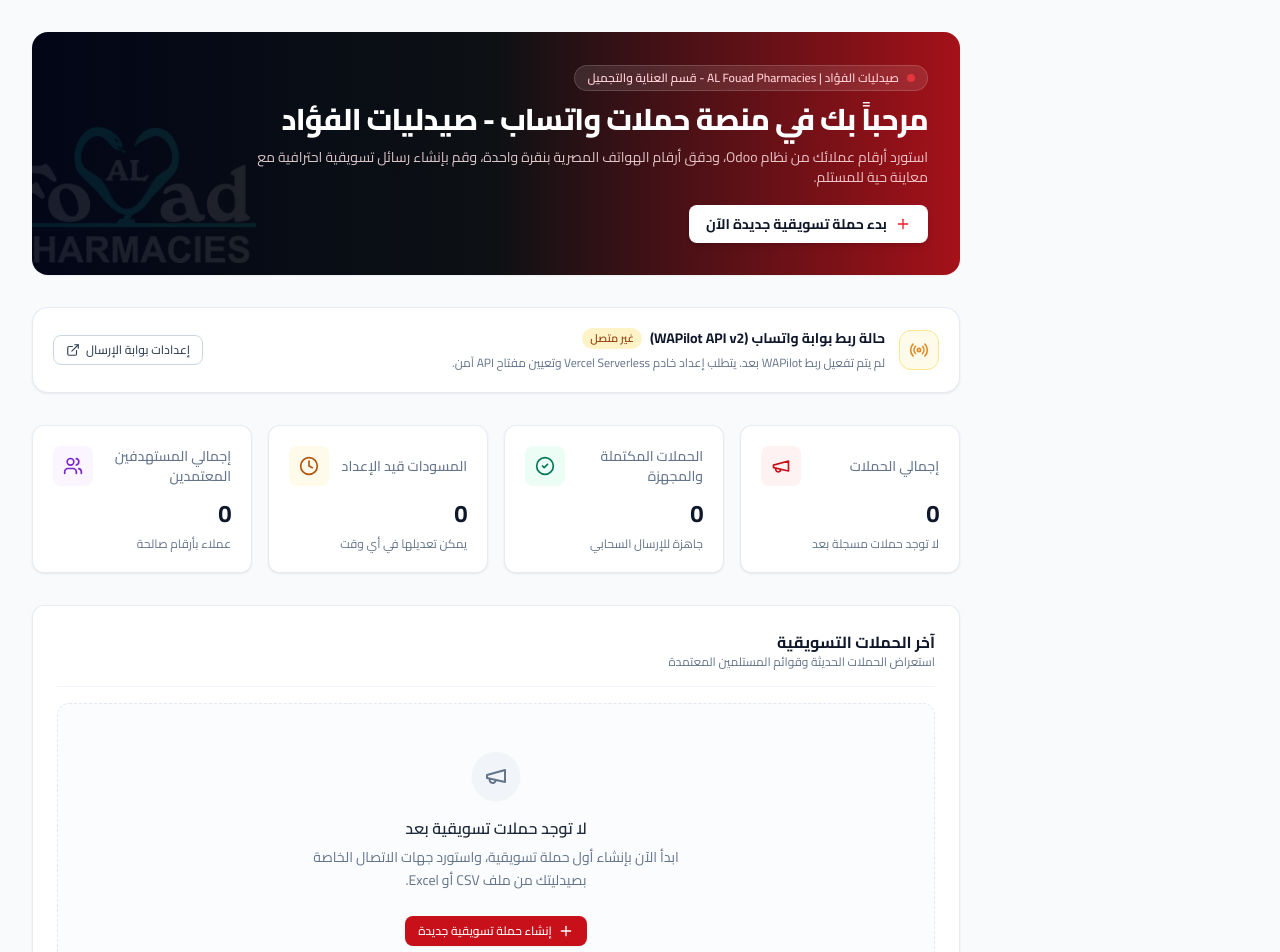
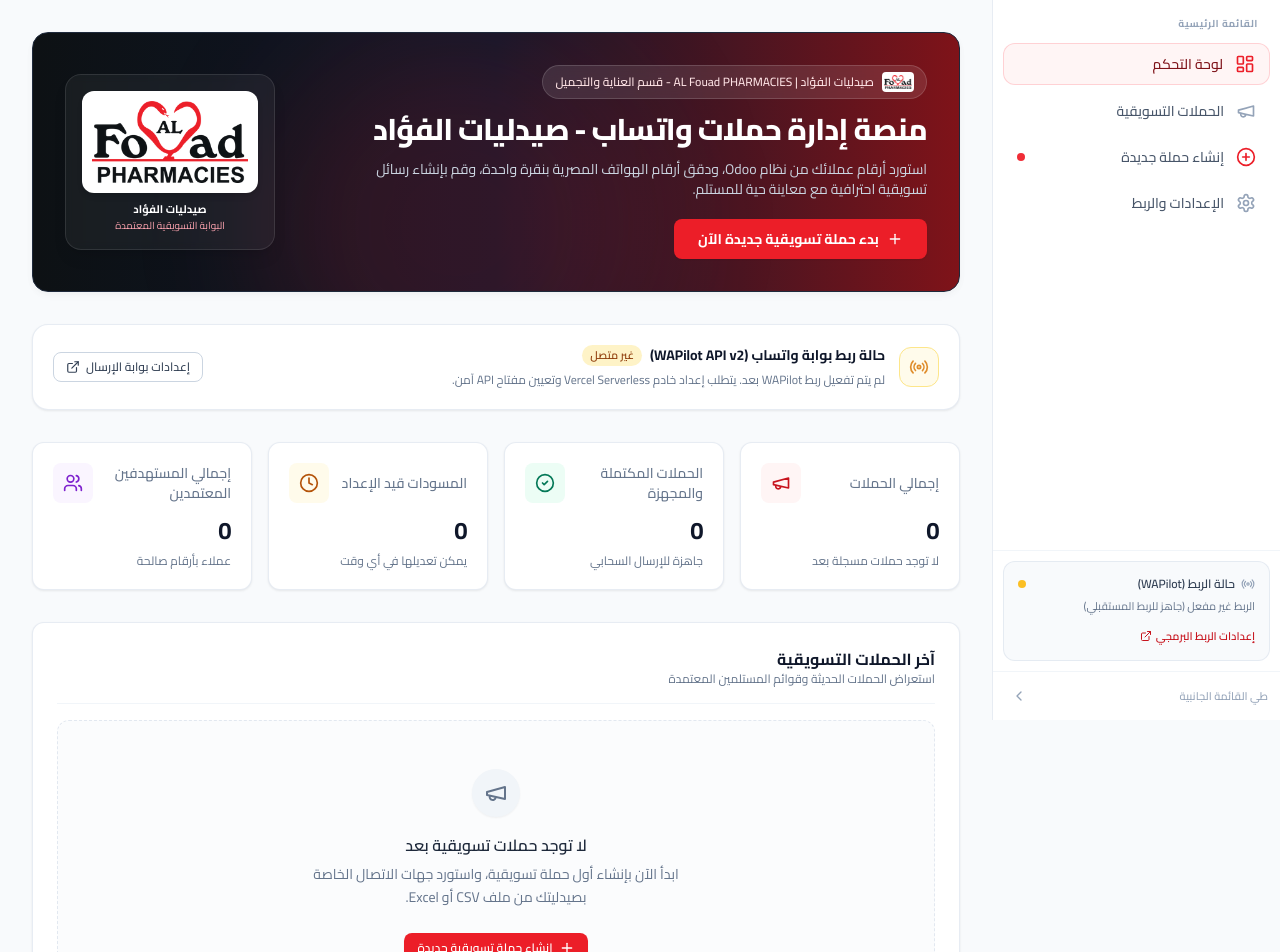
Before and after one commit to Mohamed-shamel1/campaign-project, a React (Vite) app: page / in a window 1280 px wide. Shown: the part 80-1032 px from the top of the page. Built offline with nearby package versions, Linux system fonts and the light colour scheme.

Commit message:
feat: collapsible sidebar and official Al Fouad Pharmacies design system

```diff
--- a/src/components/common/Button.tsx
+++ b/src/components/common/Button.tsx
@@ -37,7 +37,7 @@ export const Button: React.FC<ButtonProps> = ({
 
   const variantClasses = {
     primary:
-      'bg-brand-700 hover:bg-brand-800 text-white shadow-sm focus:ring-brand-500 border border-transparent',
+      'bg-brand-600 hover:bg-brand-700 text-white shadow-sm hover:shadow-glow focus:ring-brand-500 border border-transparent font-semibold',
     secondary:
       'bg-slate-100 hover:bg-slate-200 text-slate-800 focus:ring-slate-400 border border-slate-200/60',
     outline:
--- a/src/components/layout/AppLayout.tsx
+++ b/src/components/layout/AppLayout.tsx
@@ -1,4 +1,4 @@
-import React, { useState } from 'react';
+import React, { useState, useEffect } from 'react';
 import { Outlet } from 'react-router-dom';
 import { Sidebar } from './Sidebar';
 import { Header } from './Header';
@@ -6,15 +6,58 @@ import { MobileBottomNav } from './MobileBottomNav';
 
 export const AppLayout: React.FC = () => {
   const [sidebarOpen, setSidebarOpen] = useState(false);
+  const [isCollapsed, setIsCollapsed] = useState<boolean>(() => {
+    try {
+      return localStorage.getItem('al_fouad_sidebar_collapsed') === 'true';
+    } catch {
+      return false;
+    }
+  });
+
+  const handleToggleCollapse = () => {
+    setIsCollapsed(prev => {
+      const next = !prev;
+      try {
+        localStorage.setItem('al_fouad_sidebar_collapsed', String(next));
+      } catch {
+        // ignore
+      }
+      return next;
+    });
+  };
+
+  // Close mobile drawer on route resize to desktop
+  useEffect(() => {
+    const handleResize = () => {
+      if (window.innerWidth >= 1024) {
+        setSidebarOpen(false);
+      }
+    };
+    window.addEventListener('resize', handleResize);
+    return () => window.removeEventListener('resize', handleResize);
+  }, []);
 
   return (
     <div className="min-h-screen bg-slate-50 flex">
-      {/* Sidebar (Desktop + Mobile Drawer) */}
-      <Sidebar isOpen={sidebarOpen} onClose={() => setSidebarOpen(false)} />
+      {/* Sidebar (Desktop Collapsible Rail / Expanded + Mobile Drawer) */}
+      <Sidebar
+        isOpen={sidebarOpen}
+        onClose={() => setSidebarOpen(false)}
+        isCollapsed={isCollapsed}
+        onToggleCollapse={handleToggleCollapse}
+      />
 
-      {/* Main Content Area */}
-      <div className="flex-1 flex flex-col min-w-0 lg:ms-72">
-        <Header onOpenSidebar={() => setSidebarOpen(true)} />
+      {/* Main Content Area with Dynamic Smooth Transition */}
+      <div
+        className={`flex-1 flex flex-col min-w-0 transition-all duration-300 ease-in-out ${
+          isCollapsed ? 'lg:ms-20' : 'lg:ms-72'
+        }`}
+      >
+        <Header
+          onOpenSidebar={() => setSidebarOpen(true)}
+          isCollapsed={isCollapsed}
+          onToggleCollapse={handleToggleCollapse}
+        />
         <main className="flex-1 p-3.5 sm:p-6 lg:p-8 max-w-7xl w-full mx-auto pb-24 lg:pb-8">
           <Outlet />
         </main>
--- a/src/components/layout/Sidebar.tsx
+++ b/src/components/layout/Sidebar.tsx
@@ -8,15 +8,24 @@ import {
   Radio,
   ExternalLink,
   X,
+  ChevronRight,
+  ChevronLeft,
 } from 'lucide-react';
 import { useSettings } from '../../hooks/useSettings';
 
 interface SidebarProps {
-  isOpen: boolean;
+  isOpen: boolean; // For mobile off-canvas drawer
   onClose: () => void;
+  isCollapsed: boolean; // For desktop collapsed icon rail
+  onToggleCollapse: () => void;
 }
 
-export const Sidebar: React.FC<SidebarProps> = ({ isOpen, onClose }) => {
+export const Sidebar: React.FC<SidebarProps> = ({
+  isOpen,
+  onClose,
+  isCollapsed,
+  onToggleCollapse,
+}) => {
   const { pharmacyName, wapilot } = useSettings();
 
   const navItems = [
@@ -35,7 +44,7 @@ export const Sidebar: React.FC<SidebarProps> = ({ isOpen, onClose }) => {
     {
       to: '/campaigns/create',
       label: 'إنشاء حملة جديدة',
-      icon: <PlusCircle className="w-5 h-5 text-brand-500" />,
+      icon: <PlusCircle className="w-5 h-5 text-brand-600" />,
       highlight: true,
     },
     {
@@ -58,16 +67,39 @@ export const Sidebar: React.FC<SidebarProps> = ({ isOpen, onClose }) => {
 
       {/* Sidebar Container */}
       <aside
-        className={`fixed top-0 bottom-0 start-0 z-50 w-72 bg-white border-e border-slate-200/80 flex flex-col transition-transform duration-300 ease-in-out lg:translate-x-0 ${
+        className={`fixed top-0 bottom-0 start-0 z-50 bg-white border-e border-slate-200/80 flex flex-col transition-all duration-300 ease-in-out ${
+          isCollapsed ? 'lg:w-20' : 'lg:w-72'
+        } ${
+          /* Mobile Drawer visibility */
           isOpen
-            ? 'translate-x-0'
-            : 'rtl:translate-x-full ltr:-translate-x-full lg:translate-x-0'
+            ? 'w-72 translate-x-0'
+            : 'w-72 max-lg:rtl:translate-x-full max-lg:ltr:-translate-x-full lg:translate-x-0'
         }`}
       >
         {/* Brand Header */}
-        <div className="h-22 px-4 py-3 flex items-center justify-between border-b border-slate-100 bg-white">
+        <div
+          className={`h-20 px-3.5 flex items-center border-b border-slate-100 bg-white transition-all ${
+            isCollapsed ? 'justify-center' : 'justify-between'
+          }`}
+        >
+          {isCollapsed ? (
+            /* Collapsed Compact Logo */
+            <div
+              className="h-10 w-10 rounded-xl bg-white border border-slate-200 p-1 flex items-center justify-center shadow-2xs shrink-0 cursor-pointer hover:border-brand-300 transition-colors"
+              title={`${pharmacyName} - انقر لتوسيع القائمة`}
+              onClick={onToggleCollapse}
+            >
+              <img
+                src="/logo.png"
+                alt="لوجو صيدليات الفؤاد"
+                className="h-full w-full object-contain"
+              />
+            </div>
+          ) : (
+            /* Expanded Full Logo Header */
+            <>
               <div className="flex items-center gap-2.5 min-w-0">
-            <div className="h-11 w-16 rounded-xl bg-white border border-slate-200/90 p-1 flex items-center justify-center shadow-xs shrink-0 overflow-hidden">
+                <div className="h-11 w-16 rounded-xl bg-white border border-slate-200/90 p-1 flex items-center justify-center shadow-2xs shrink-0 overflow-hidden">
                   <img
                     src="/logo.png"
                     alt="لوجو صيدليات الفؤاد"
@@ -86,6 +118,8 @@ export const Sidebar: React.FC<SidebarProps> = ({ isOpen, onClose }) => {
                   </p>
                 </div>
               </div>
+
+              {/* Close on mobile */}
               <button
                 onClick={onClose}
                 className="lg:hidden p-2 rounded-xl text-slate-400 hover:text-slate-700 hover:bg-slate-100 shrink-0 transition-colors"
@@ -93,26 +127,35 @@ export const Sidebar: React.FC<SidebarProps> = ({ isOpen, onClose }) => {
               >
                 <X className="w-5 h-5" />
               </button>
+            </>
+          )}
         </div>
 
         {/* Navigation Items */}
-        <div className="flex-1 py-5 px-3.5 space-y-1.5 overflow-y-auto">
-          <div className="px-3 pb-2 text-[11px] font-semibold text-slate-400 uppercase tracking-wider">
+        <div className="flex-1 py-4 px-2.5 space-y-1.5 overflow-y-auto">
+          {!isCollapsed && (
+            <div className="px-3 pb-1.5 text-[10px] font-bold text-slate-400 uppercase tracking-wider">
               القائمة الرئيسية
             </div>
+          )}
 
           {navItems.map((item) => (
             <NavLink
               key={item.to}
               to={item.to}
               end={item.end}
+              title={isCollapsed ? item.label : undefined}
               onClick={() => {
                 if (window.innerWidth < 1024) onClose();
               }}
               className={({ isActive }) =>
-                `flex items-center gap-3 px-3.5 py-2.5 rounded-xl text-sm font-medium transition-all ${
+                `flex items-center rounded-xl text-sm font-medium transition-all group ${
+                  isCollapsed
+                    ? 'justify-center p-2.5'
+                    : 'gap-3 px-3.5 py-2.5'
+                } ${
                   isActive
-                    ? 'bg-brand-50 text-brand-900 font-semibold shadow-xs border border-brand-200/60'
+                    ? 'bg-brand-50 text-brand-900 font-bold shadow-2xs border border-brand-200/80'
                     : 'text-slate-600 hover:text-slate-900 hover:bg-slate-50'
                 }`
               }
@@ -120,19 +163,24 @@ export const Sidebar: React.FC<SidebarProps> = ({ isOpen, onClose }) => {
               {({ isActive }) => (
                 <>
                   <span
-                    className={
+                    className={`shrink-0 transition-transform group-hover:scale-105 ${
                       isActive
-                        ? 'text-brand-700'
+                        ? 'text-brand-600'
                         : item.highlight
                         ? 'text-brand-600'
-                        : 'text-slate-400'
-                    }
+                        : 'text-slate-400 group-hover:text-slate-600'
+                    }`}
                   >
                     {item.icon}
                   </span>
-                  <span className="flex-1">{item.label}</span>
+
+                  {!isCollapsed && (
+                    <>
+                      <span className="flex-1 truncate">{item.label}</span>
                       {item.highlight && !isActive && (
-                    <span className="w-2 h-2 rounded-full bg-brand-500"></span>
+                        <span className="w-2 h-2 rounded-full bg-brand-500 shrink-0"></span>
+                      )}
+                    </>
                   )}
                 </>
               )}
@@ -141,20 +189,34 @@ export const Sidebar: React.FC<SidebarProps> = ({ isOpen, onClose }) => {
         </div>
 
         {/* WhatsApp Connection Status Card */}
-        <div className="p-4 border-t border-slate-100">
+        <div className={`p-2.5 border-t border-slate-100 ${isCollapsed ? 'text-center' : ''}`}>
+          {isCollapsed ? (
+            /* Collapsed Status Dot */
+            <div
+              className="p-2 rounded-xl bg-slate-50 hover:bg-slate-100 transition-colors flex items-center justify-center cursor-pointer"
+              title={`حالة الربط: ${wapilot.isConnected ? 'متصل' : 'غير متصل'}`}
+            >
+              <span
+                className={`w-3 h-3 rounded-full ${
+                  wapilot.isConnected ? 'bg-emerald-500 animate-pulse' : 'bg-amber-400'
+                }`}
+              />
+            </div>
+          ) : (
+            /* Expanded Status Card */
             <div className="p-3.5 rounded-xl bg-slate-50 border border-slate-200/80">
-            <div className="flex items-center justify-between mb-2">
+              <div className="flex items-center justify-between mb-1.5">
                 <span className="text-xs font-semibold text-slate-700 flex items-center gap-1.5">
                   <Radio className="w-3.5 h-3.5 text-slate-400" />
                   حالة الربط (WAPilot)
                 </span>
                 <span
                   className={`w-2 h-2 rounded-full ${
-                  wapilot.isConnected ? 'bg-emerald-500' : 'bg-amber-400'
+                    wapilot.isConnected ? 'bg-emerald-500 animate-pulse' : 'bg-amber-400'
                   }`}
                 />
               </div>
-            <p className="text-[11px] text-slate-500 leading-normal mb-2.5">
+              <p className="text-[11px] text-slate-500 leading-normal mb-2">
                 {wapilot.isConnected
                   ? 'متصل عبر نقطة النهاية السحابية'
                   : 'الربط غير مفعل (جاهز للربط المستقبلي)'}
@@ -164,18 +226,36 @@ export const Sidebar: React.FC<SidebarProps> = ({ isOpen, onClose }) => {
                 onClick={() => {
                   if (window.innerWidth < 1024) onClose();
                 }}
-              className="inline-flex items-center gap-1 text-[11px] font-medium text-brand-700 hover:text-brand-800 transition-colors"
+                className="inline-flex items-center gap-1 text-[11px] font-semibold text-brand-700 hover:text-brand-800 transition-colors"
               >
                 إعدادات الربط البرمجي
                 <ExternalLink className="w-3 h-3" />
               </NavLink>
             </div>
+          )}
         </div>
 
-        {/* Pharmacy Meta Footer */}
-        <div className="px-5 py-3 border-t border-slate-100 bg-white flex items-center justify-between text-[11px] text-slate-400">
-          <span>النسخة v1.0.0</span>
-          <span className="truncate max-w-[120px]">{pharmacyName}</span>
+        {/* Collapse / Expand Toggle Button Footer (Desktop only) */}
+        <div className="hidden lg:flex px-3 py-2.5 border-t border-slate-100 bg-white items-center justify-between">
+          {!isCollapsed && (
+            <span className="text-[11px] font-medium text-slate-400">
+              طي القائمة الجانبية
+            </span>
+          )}
+          <button
+            type="button"
+            onClick={onToggleCollapse}
+            className={`p-1.5 rounded-lg text-slate-400 hover:text-slate-800 hover:bg-slate-100 transition-colors ${
+              isCollapsed ? 'mx-auto' : ''
+            }`}
+            title={isCollapsed ? 'توسيع القائمة الجانبية' : 'طي القائمة الجانبية'}
+          >
+            {isCollapsed ? (
+              <ChevronLeft className="w-4 h-4 rtl:rotate-180" />
+            ) : (
+              <ChevronRight className="w-4 h-4 rtl:rotate-180" />
+            )}
+          </button>
         </div>
       </aside>
     </>
--- a/src/pages/DashboardPage.tsx
+++ b/src/pages/DashboardPage.tsx
@@ -37,25 +37,31 @@ export const DashboardPage: React.FC = () => {
   return (
     <div className="space-y-8">
       {/* Welcome Banner */}
-      <div className="relative overflow-hidden rounded-2xl bg-gradient-to-r from-slate-950 via-brand-950 to-brand-800 text-white p-5 sm:p-8 shadow-sm">
-        <div className="relative z-10 max-w-2xl space-y-2.5">
-          <div className="inline-flex items-center gap-2 px-3 py-1 rounded-full bg-white/10 backdrop-blur-md text-xs font-semibold text-rose-200 border border-white/15">
-            <span className="w-2 h-2 rounded-full bg-brand-500 animate-pulse"></span>
-            <span>صيدليات الفؤاد | AL Fouad Pharmacies - قسم العناية والتجميل</span>
+      <div className="relative overflow-hidden rounded-2xl bg-gradient-to-r from-fouad-dark via-slate-900 to-brand-900 text-white p-5 sm:p-8 shadow-card border border-slate-800">
+        <div className="flex flex-col lg:flex-row lg:items-center justify-between gap-6 relative z-10">
+          <div className="max-w-2xl space-y-3">
+            {/* Pill Tag with Logo */}
+            <div className="inline-flex items-center gap-2 px-3 py-1.5 rounded-full bg-white/10 backdrop-blur-md border border-white/15 text-xs text-rose-100 font-medium">
+              <div className="h-5 w-8 rounded bg-white p-0.5 flex items-center justify-center shrink-0">
+                <img src="/logo.png" alt="صيدليات الفؤاد" className="h-full w-full object-contain" />
               </div>
-          <h1 className="text-xl sm:text-3xl font-extrabold tracking-tight">
-            مرحباً بك في منصة حملات واتساب - صيدليات الفؤاد
+              <span>صيدليات الفؤاد | AL Fouad PHARMACIES - قسم العناية والتجميل</span>
+            </div>
+
+            <h1 className="text-xl sm:text-3xl font-extrabold tracking-tight text-white leading-tight">
+              منصة إدارة حملات واتساب - صيدليات الفؤاد
             </h1>
-          <p className="text-xs sm:text-sm text-rose-100/85 leading-relaxed">
+            <p className="text-xs sm:text-sm text-slate-300 leading-relaxed max-w-xl">
               استورد أرقام عملائك من نظام Odoo، ودقق أرقام الهواتف المصرية بنقرة واحدة، وقم بإنشاء رسائل تسويقية احترافية مع معاينة حية للمستلم.
             </p>
+
             <div className="pt-2">
               <Link to="/campaigns/create" className="inline-block w-full sm:w-auto">
                 <Button
-                variant="white"
+                  variant="primary"
                   size="md"
-                className="w-full sm:w-auto text-slate-900 hover:text-brand-700 shadow-md font-bold"
-                leftIcon={<Plus className="w-4 h-4 text-brand-600" />}
+                  className="w-full sm:w-auto bg-brand-600 hover:bg-brand-500 text-white shadow-glow font-bold border-none text-sm px-6 py-2.5"
+                  leftIcon={<Plus className="w-4 h-4" />}
                 >
                   بدء حملة تسويقية جديدة الآن
                 </Button>
@@ -63,10 +69,28 @@ export const DashboardPage: React.FC = () => {
             </div>
           </div>
 
-        {/* Decorative background logo watermark */}
-        <div className="absolute -end-8 -bottom-12 w-64 h-64 opacity-10 pointer-events-none hidden sm:flex items-center justify-center">
-          <img src="/logo.png" alt="صيدليات الفؤاد" className="w-full h-full object-contain filter invert" />
+          {/* Clean Official Logo Card on Desktop (No inverted watermarks!) */}
+          <div className="hidden lg:flex flex-col items-center justify-center p-4 rounded-2xl bg-white/5 border border-white/10 backdrop-blur-sm shrink-0 shadow-lg">
+            <div className="w-44 h-22 bg-white rounded-xl p-2.5 shadow-md flex items-center justify-center">
+              <img
+                src="/logo.png"
+                alt="شعار صيدليات الفؤاد"
+                className="w-full h-full object-contain"
+              />
             </div>
+            <div className="mt-2 text-center">
+              <span className="text-[11px] font-bold text-white block">
+                صيدليات الفؤاد
+              </span>
+              <span className="text-[10px] text-rose-300 block">
+                البوابة التسويقية المعتمدة
+              </span>
+            </div>
+          </div>
+        </div>
+
+        {/* Subtle background crimson glow */}
+        <div className="absolute top-0 end-1/4 w-96 h-96 rounded-full bg-brand-600/15 blur-3xl pointer-events-none" />
       </div>
 
       {/* WhatsApp Connection Status Banner */}
--- a/tailwind.config.js
+++ b/tailwind.config.js
@@ -18,23 +18,25 @@ export default {
         ],
       },
       colors: {
+        // Al Fouad Pharmacies - Signature Medical Crimson & Charcoal Palette
         brand: {
-          50: '#fef2f2',
-          100: '#ffe1e2',
-          200: '#ffc8cb',
+          50: '#fff5f5',
+          100: '#ffe2e4',
+          200: '#ffc9cc',
           300: '#ffa1a6',
-          400: '#fa6871',
-          500: '#f23742',
-          600: '#ec1e28', // Official Al Fouad Pharmacies signature red
-          700: '#c8101a',
-          800: '#a51119',
-          900: '#89131a',
+          400: '#f8666f',
+          500: '#f02d37',
+          600: '#ec1e28', // Official Al Fouad Pharmacies primary crimson red
+          700: '#c7141e',
+          800: '#a1141c',
+          900: '#7f1319',
           950: '#0d1114', // Official Al Fouad charcoal black
         },
         fouad: {
           red: '#ec1e28',
           dark: '#0d1114',
-          gray: '#2b3035',
+          surface: '#151b21',
+          slate: '#242d35',
         },
         whatsapp: {
           light: '#dcf8c6',
@@ -47,6 +49,7 @@ export default {
       boxShadow: {
         'subtle': '0 1px 3px 0 rgba(0, 0, 0, 0.05), 0 1px 2px 0 rgba(0, 0, 0, 0.03)',
         'card': '0 2px 8px -2px rgba(0, 0, 0, 0.05), 0 4px 16px -4px rgba(0, 0, 0, 0.03)',
+        'glow': '0 0 15px -3px rgba(236, 30, 40, 0.25)',
       }
     },
   },
```
Also changed, not shown: src/components/layout/Header.tsx (+34 -7 lines), src/index.css (line endings or trailing spaces). Lines whose indentation alone changed are shown as unchanged.
